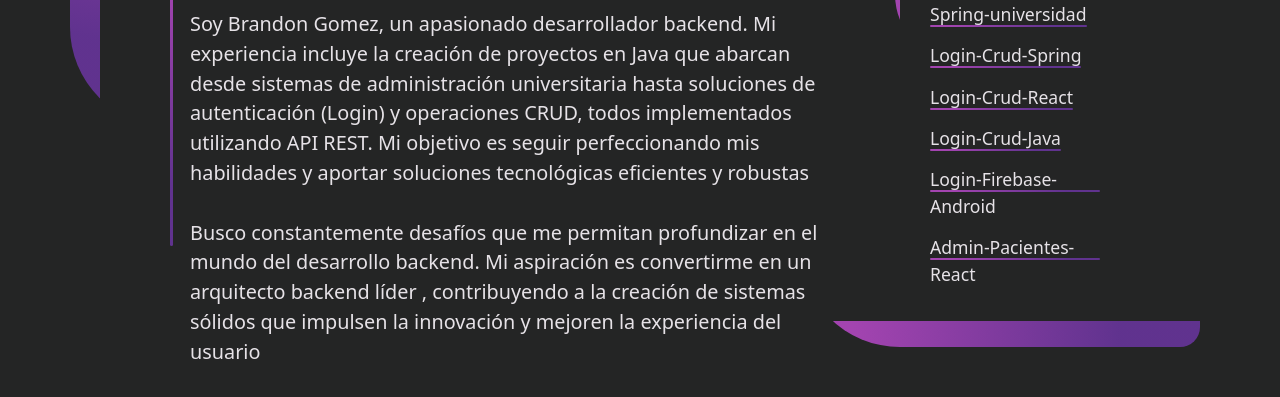
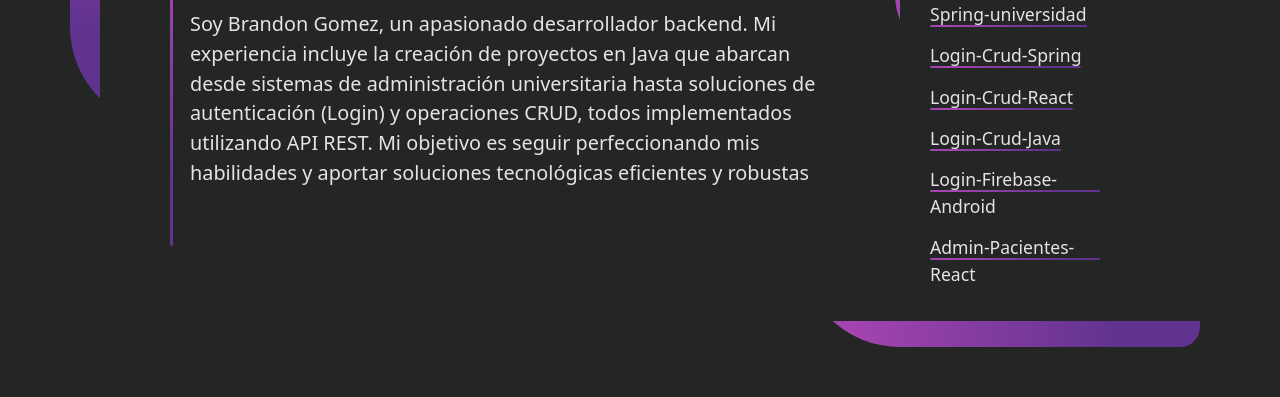
Before and after one commit to Will1184/Portafolio, a website: page index.html in a window 1280 px wide. Shown: the part 273-670 px from the top of the page. Drawn offline with nearby package versions, Linux system fonts and the light colour scheme; files whose address does not match are found by name.

Commit message:
fix: se elimino parte de oracion innecesario

```diff
--- a/index.html
+++ b/index.html
@@ -34,9 +34,6 @@
               Mi experiencia incluye la creación de proyectos en Java que
               abarcan desde sistemas de administración universitaria hasta soluciones de autenticación (Login) y operaciones CRUD, todos implementados utilizando API REST. Mi objetivo es seguir perfeccionando mis habilidades
                y aportar soluciones tecnológicas eficientes y robustas</p>
-            <p class="info-details"> Busco constantemente desafíos que me permitan profundizar en el mundo del desarrollo backend.
-                Mi aspiración es convertirme en un arquitecto backend líder
-               , contribuyendo a la creación de sistemas sólidos que impulsen la innovación y mejoren la experiencia del usuario</p>
           </article>
           <article class="cv" id="cv">
             <h1>Curriculum Vitae</h1>
```
